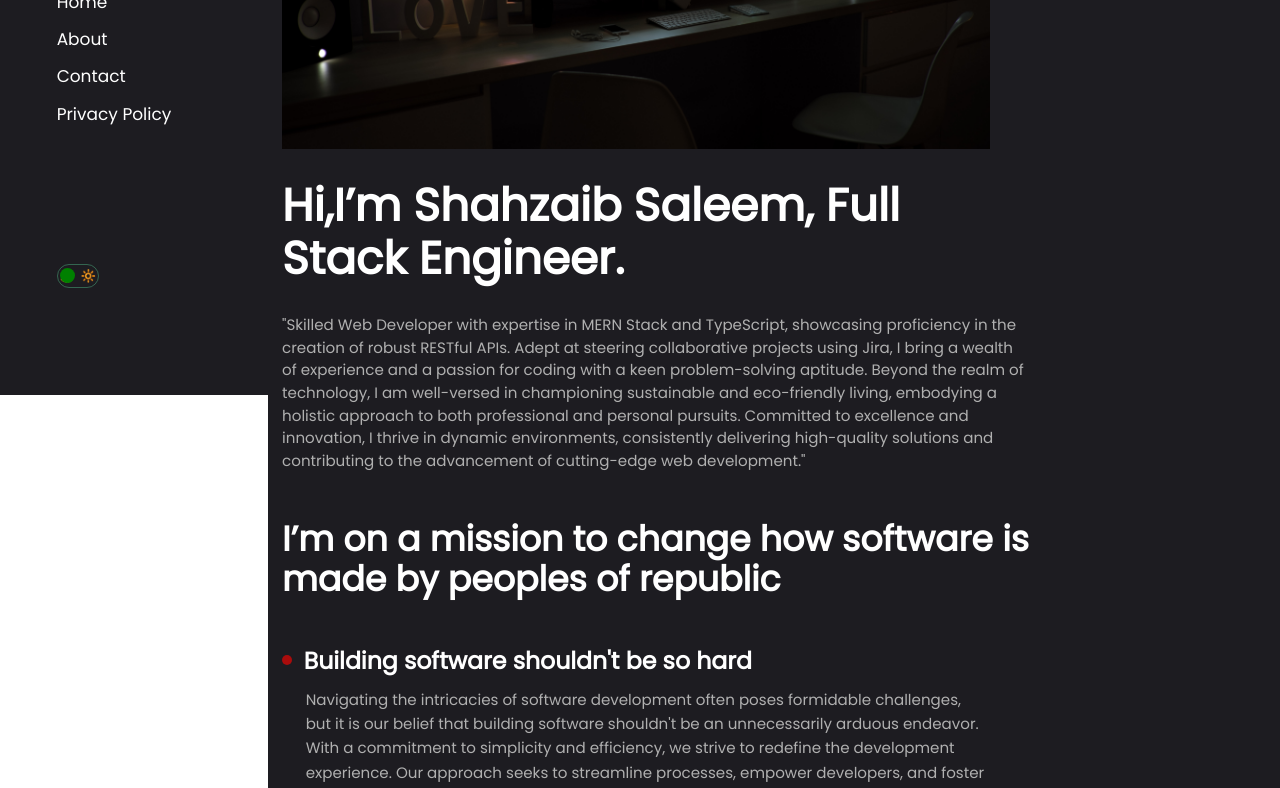
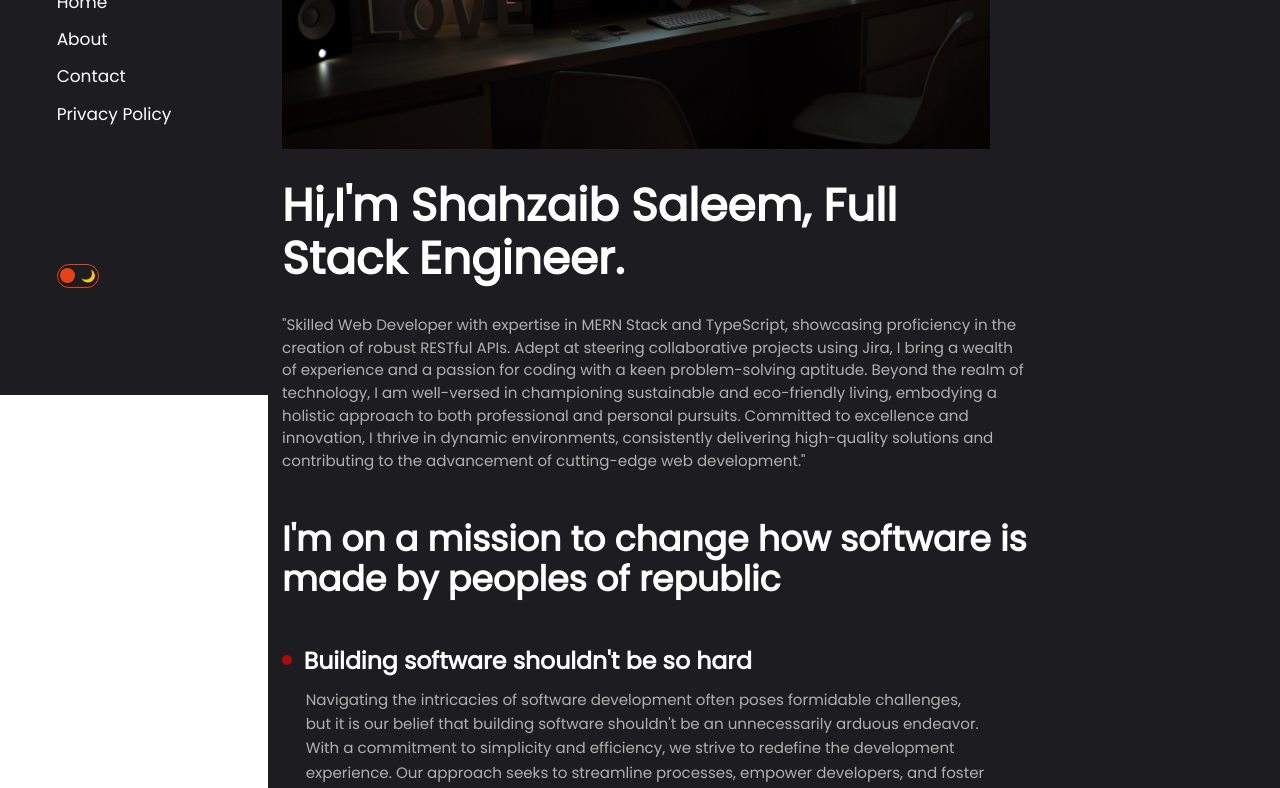
Before and after one commit to Shazzy911/Full-Stack-Galaxy_Blog, a Next.js app: page /about in a window 1280 px wide. Shown: the part 405-1193 px from the top of the page. Built offline with nearby package versions, Linux system fonts and the light colour scheme.

Commit message:
final update

```diff
--- a/src/app/(pages)/about/page.tsx
+++ b/src/app/(pages)/about/page.tsx
@@ -5,7 +5,7 @@ import AboutInformation from "@/components/aboutInfo/AboutInformation"
 
 
 
-const page = () => {
+const Page = () => {
   return (
     <>
     <div className={style.container}>
@@ -16,7 +16,7 @@ const page = () => {
   )
 }
 
-export default page
+export default Page;
 export function generateMetadata () {
   return{
     title: "Galaxy About - Shahzaib",
--- a/src/app/(pages)/privacy/page.tsx
+++ b/src/app/(pages)/privacy/page.tsx
@@ -1,7 +1,7 @@
 import SearchBar from "@/components/SearchBar/SearchBar";
 import style from "./page.module.scss";
 import Privacy from "@/components/privacy/Privacy";
-const page = () => {
+const Page = () => {
   return (
     <>
       <div className={style.container}>
@@ -17,4 +17,4 @@ const page = () => {
   );
 };
 
-export default page;
+export default Page;
--- a/src/app/layout.tsx
+++ b/src/app/layout.tsx
@@ -5,17 +5,12 @@ import Providers from "./redux/Providers"
 import SideBar from "@/components/sidebar/SideBar";
 import Footer from "@/components/footer/Footer";
 import TopBar from "@/components/topbar/TopBar";
-
-// import { useAppSelector } from "./redux/hooks";
-
-
 const ubuntu = Poppins(
   {
     weight: "400",
     subsets: ["latin"],
   }
 );
-
 export const metadata = {
   title: "Galaxy - Shahzaib Blog",
   description:
@@ -27,12 +22,6 @@ export default function RootLayout({
 }: {
   children: React.ReactNode;
 }) {
-
-  if (typeof window !== "undefined") {
-    const toggleOpen = localStorage.getItem("toggleOpen") ?? false;
-
-    console.log(toggleOpen);
-  }
   return (
     <html lang="en">
       <body className={ubuntu.className}>
@@ -41,15 +30,12 @@ export default function RootLayout({
             <TopBar />
             <div className="container">
               <SideBar />
-              {/* <div className={`${"main-container"} ${toggleOpen ? "active" : ''}`}> */}
-
               <div className="main-container">
                 {children}
                 <React.Fragment>
                   <Footer />
                 </React.Fragment>
               </div>
-
             </div>
           </div>
         </Providers>
--- a/src/app/page.tsx
+++ b/src/app/page.tsx
@@ -7,7 +7,7 @@ import { QueryClient, QueryClientProvider } from "react-query";
 import { useAppSelector } from "./redux/hooks";
 
 const queryClient = new QueryClient();
-const page = () => {
+const Page = () => {
 const toggleOpen = useAppSelector((state: any ) => state.toggle.toggleOpen);
 
 
@@ -24,4 +24,4 @@ const toggleOpen = useAppSelector((state: any ) => state.toggle.toggleOpen);
   );
 };
 
-export default page;
+export default Page;
--- a/src/components/DarkModeToggle/DarkModeToggle.module.scss
+++ b/src/components/DarkModeToggle/DarkModeToggle.module.scss
@@ -1,7 +1,7 @@
 .container{
     width: 42px;
     height: 24px;
-    border: 1.5px solid #53c28b70;
+    border: 1.5px solid #e84118;
     border-radius: 30px;
     display: flex;
     align-items: center;
@@ -19,7 +19,7 @@
     width: 15px;
     height: 15px;
     // background-color: rgba(228, 17, 47, 0.7);
-    background-color: green;
+    background-color: #e84118;
     border-radius: 50%;
     position: absolute;
 
@@ -27,10 +27,7 @@
   }
   .ball.active {
     right: 2px;
-    transition: all .5s ease;
   }
   .ball:not(.active) {
     left: 2px;
   }
-
-  // style={toggleOpen === "true" ? {  } : { right: "2px" }}
--- a/src/components/DarkModeToggle/DarkModeToggle.tsx
+++ b/src/components/DarkModeToggle/DarkModeToggle.tsx
@@ -12,8 +12,8 @@ export default function DarkModeToggle() {
   return (
     // JSX
     <div className={styles.container}  onClick={() => dispatch(setToggleOpen(!toggleOpen))} >
+      <div className={styles.icon}>🔆</div>
       <div className={styles.icon}>🌙</div>
-      <div className={styles.icon}>🔆</div>
       <div
         className={`${styles.ball} ${toggleOpen ? styles.active : ''}`}
       />
--- a/src/components/aboutInfo/AboutInformation.tsx
+++ b/src/components/aboutInfo/AboutInformation.tsx
@@ -9,12 +9,12 @@ const AboutInformation = () => {
       <div className={style.container}>
         <Image src={Profile} height={416} width={725} alt="Image not Found" className={style.mainImage}/>
         <h1>
-          Hi,I’m Shahzaib Saleem, Full Stack Engineer.
+          Hi,I'm Shahzaib Saleem, Full Stack Engineer.
         </h1>
         <p>
         "Skilled Web Developer with expertise in MERN Stack and TypeScript, showcasing proficiency in the creation of robust RESTful APIs. Adept at steering collaborative projects using Jira, I bring a wealth of experience and a passion for coding with a keen problem-solving aptitude. Beyond the realm of technology, I am well-versed in championing sustainable and eco-friendly living, embodying a holistic approach to both professional and personal pursuits. Committed to excellence and innovation, I thrive in dynamic environments, consistently delivering high-quality solutions and contributing to the advancement of cutting-edge web development."
         </p>
-        <h2 className={style.secondHeading}>I’m on a mission to change how software is made by peoples of republic</h2>
+        <h2 className={style.secondHeading}>I'm on a mission to change how software is made by peoples of republic</h2>
          <Privacy/>
 
       </div>
--- a/src/components/main/MainPage.module.scss
+++ b/src/components/main/MainPage.module.scss
@@ -47,7 +47,7 @@
         transition: 1s ease all;
         // color: white;
         &:hover {
-          color: #beb8b8 ;
+          color: #e84118;
         }
       }
     }
```
Also changed, not shown: src/context/ThemeContext.ts (deleted, +0 -46 lines).
